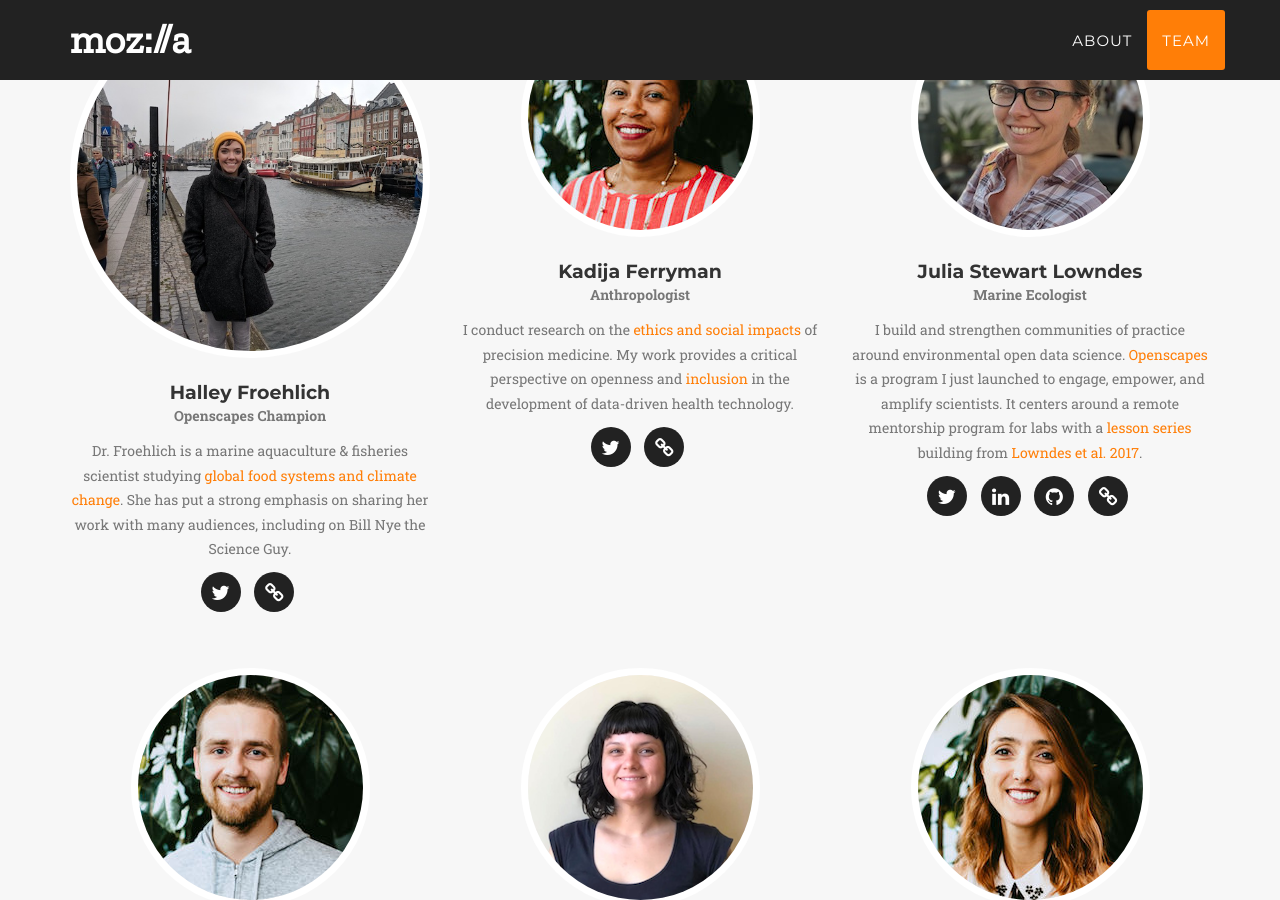
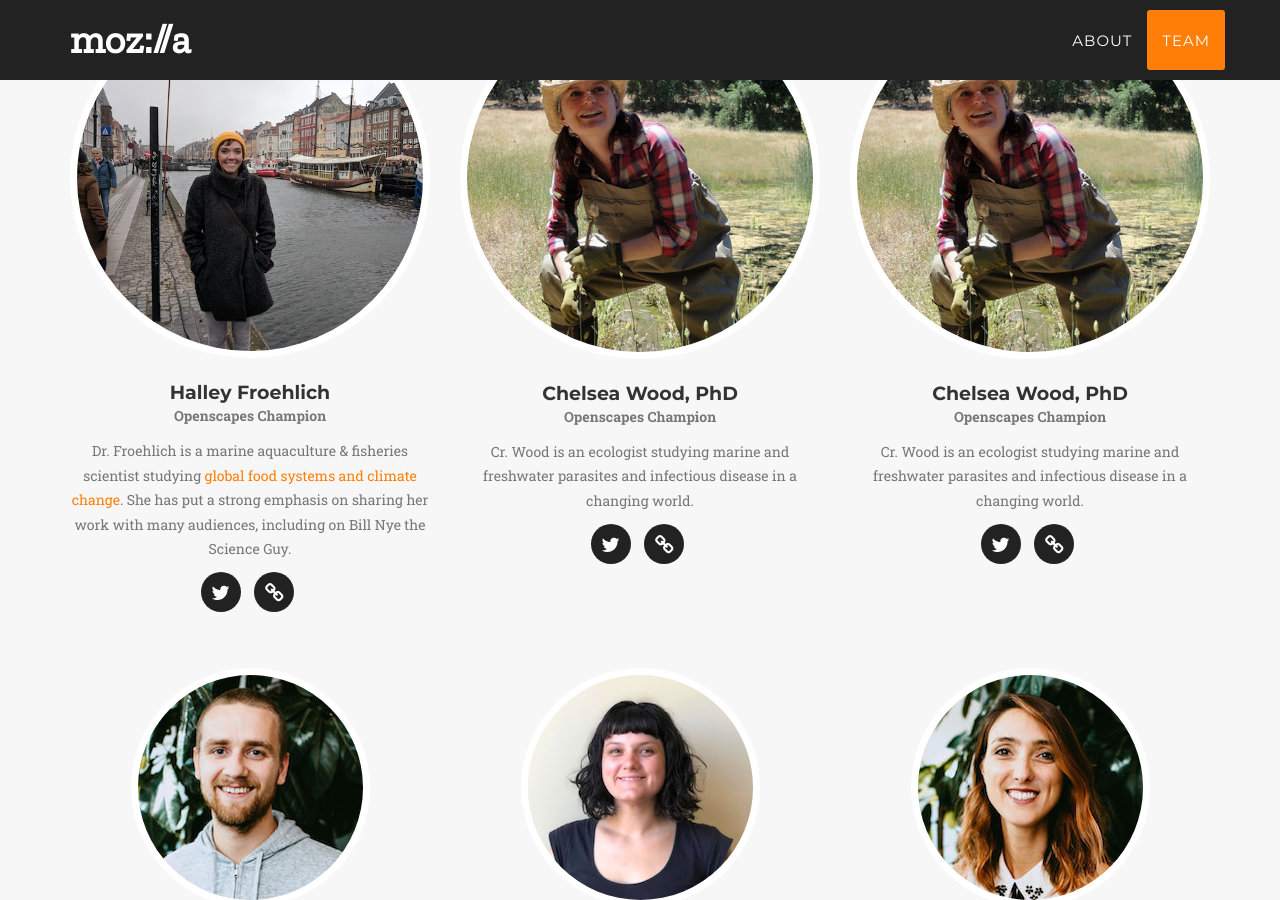
Before and after one commit to Openscapes/champions-summit, a Jekyll site: the page built from index.html, in a window 1280 px wide and 900 px high, scrolled down 1626 px. Built offline with Jekyll 4.4.1, drawn with Linux system fonts in a browser that asks for light colours; some web fonts are replaced.

```diff
--- a/_config.yml
+++ b/_config.yml
@@ -18,29 +18,25 @@ people:
     - title: link
       url: https://halleyfroehlich.wordpress.com/
 
-- name: Kadija Ferryman
-  pic: Kadija
-  position: Anthropologist
-  text: I conduct research on the <a href="https://datasociety.net/research/fairness-precision-medicine/">ethics and social impacts</a> of precision medicine. My work provides a critical perspective on openness and <a href="https://cancerletter.com/articles/20181116_1">inclusion</a> in the development of data-driven health technology.
+- name: Chelsea Wood, PhD
+  pic: Chelsea
+  position: Openscapes Champion
+  text: Cr. Wood is an ecologist studying marine and freshwater parasites and infectious disease in a changing world.
   social:
     - title: twitter
-      url: https://twitter.com/KadijaFerryman
+      url: twitter.com/DrChelseaLWood
     - title: link
-      url: www.kadijaferryman.com
+      url: https://chelsealwood.wordpress.com/
 
-- name: Julia Stewart Lowndes
-  pic: Julia
-  position: Marine Ecologist
-  text: I build and strengthen communities of practice around environmental open data science. <a href="https://openscapes.org">Openscapes</a> is a program I just launched to engage, empower, and amplify scientists. It centers around a remote mentorship program for labs with a <a href="https://openscapes.github.io/series/">lesson series</a> building from <a href="https://www.nature.com/articles/s41559-017-0160">Lowndes et al. 2017</a>.
+- name: Chelsea Wood, PhD
+  pic: Chelsea
+  position: Openscapes Champion
+  text: Cr. Wood is an ecologist studying marine and freshwater parasites and infectious disease in a changing world.
   social:
     - title: twitter
-      url: https://twitter.com/juliesquid
-    - title: linkedin
-      url: https://www.linkedin.com/in/julia-stewart-lowndes
-    - title: github
-      url: https://github.com/jules32
+      url: twitter.com/DrChelseaLWood
     - title: link
-      url: http://jules32.github.io
+      url: https://chelsealwood.wordpress.com/
 
 - name: Alex Morley
   pic: Alex
```
